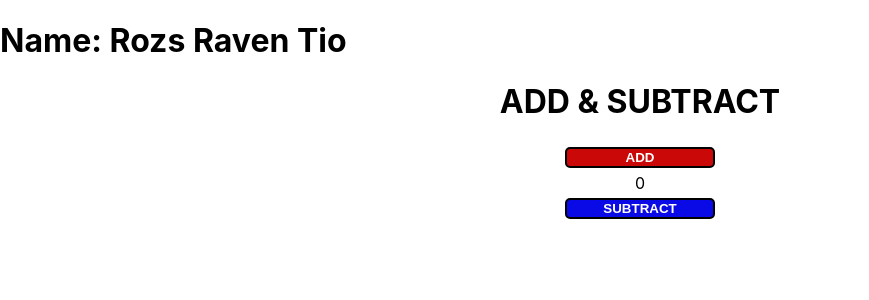
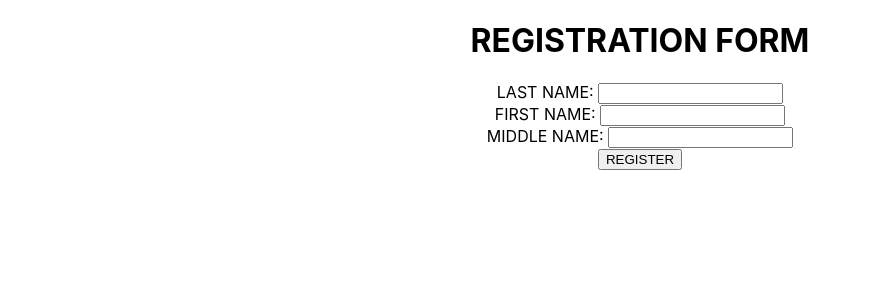
Before and after one commit to rrTio/My-React-App, a React (Create React App) app: page / in a window 1280 px wide. Shown: the top 300 px of the page, without its empty margins (0-869 px from the left). Built offline with nearby package versions, Linux system fonts and the light colour scheme.

Commit message:
Added forms in profile.js

```diff
--- a/package.json
+++ b/package.json
@@ -6,6 +6,9 @@
     "@testing-library/jest-dom": "^5.16.5",
     "@testing-library/react": "^13.4.0",
     "@testing-library/user-event": "^13.5.0",
+    "axios": "^1.3.5",
+    "cors": "^2.8.5",
+    "mysql": "^2.18.1",
     "react": "^18.2.0",
     "react-dom": "^18.2.0",
     "react-scripts": "5.0.1",
--- a/src/index.js
+++ b/src/index.js
@@ -8,6 +8,5 @@ const root = ReactDOM.createRoot(document.getElementById('root'));
 root.render(
   <React.StrictMode>
     <Profile />
-    <App />
   </React.StrictMode>
 );
--- a/src/profile.js
+++ b/src/profile.js
@@ -1,17 +1,44 @@
 import React from 'react';
 import './profile.css'
+import { useState } from 'react';
 
 export default function MyProfile(){
 
-    const user = {
-        firstName: 'Rozs Raven',
-        lastName: 'Tio'
+    const [inputs, setInputs] = useState({});
+
+    const handleChange = (event) => {
+        const name = event.target.name;
+        const value = event.target.value;
+        setInputs(values => ({...values, [name]: value}))
+    }
+
+    const submission = (event) => {
+        event.preventDefault();
+        console.log(inputs)
     }
     return(
+        <div>
+            <center>
+                <h1>REGISTRATION FORM</h1>
+                <form onSubmit={submission}>
+                    <label>LAST NAME: </label>
+                    <input type="text" name='lastName' value={inputs.lastName || ""} onChange={handleChange}/>
 
-        <>
-            <h1>Name: {user.firstName + " " + user.lastName}</h1>
-        </>
+                    <br/>
 
+                    <label>FIRST NAME: </label>
+                    <input type="text" name='firstName' value={inputs.firstName || ""} onChange={handleChange}/>
+
+                    <br/>
+
+                    <label>MIDDLE NAME: </label>
+                    <input type="text" name='middleName' value={inputs.middleName || ""} onChange={handleChange}/>
+
+                    <br/>
+
+                    <button>REGISTER</button>
+                </form>
+            </center>
+        </div>
     );
 }
```
Also changed, not shown: 1 other file (tests, documents, lock files or other folders).
